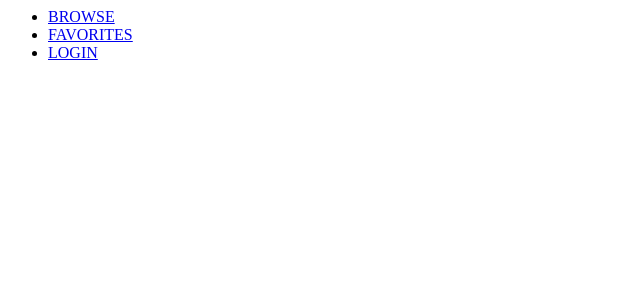
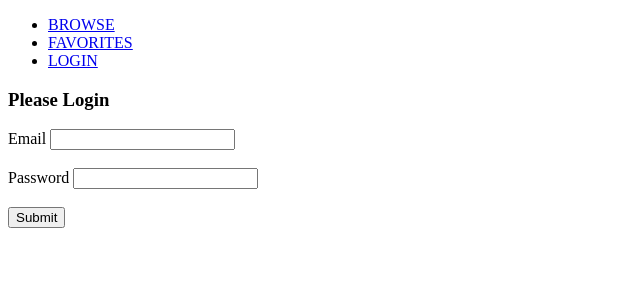
Before and after one commit to Shanz-Webbie/bookbycover, a Flask app: template templates/login.html in a window 1280 px wide. Shown: the top 300 px of the page, without its empty margins (0-640 px from the left). Run offline with Flask 2, Linux system fonts and the light colour scheme; the template is opened without the code that fills it, so the values that code supplies are empty.

Commit message:
sepearting login and signup pages

```diff
--- a/server.py
+++ b/server.py
@@ -1,5 +1,5 @@
-from flask import Flask, render_template, request, redirect, flash, session
-from model import connect_to_db, db
+from flask import Flask, render_template, request, redirect, flash, session, abort
+from model import User, connect_to_db, db
 import crud
 from jinja2 import StrictUndefined
 
@@ -19,59 +19,87 @@ app.secret_key = 'SECRETSECRETSECRET'
 app.config['PRESERVE_CONTEXT_ON_EXCEPTION'] = True
 app.jinja_env.undefined = StrictUndefined
 
+def get_user_from_session() -> User | None:
+    user_email = session.get("user_email")
+    if user_email:
+        return crud.get_user_by_email()
+    else:
+        return None
+
+
 def get_api_key():
     API_Key = os.environ['GOOGLEBOOKS_KEY']
     return API_Key
 
+
+def is_user_authorized() -> bool:
+    """Verify if user is authorized."""
+
+    user = get_user_from_session()
+    if user:
+        return True
+    else:
+        return False
+
 @app.route('/')
 def homepage():
     """Show homepage."""
+    # if user in session
+        # return redirect "browse"
+    # else return redirect "login"
 
-    return render_template('homepage.html')
+    if is_user_authorized():
+        return redirect("/browse")
+    else:
+        return redirect("/login")
 
-# def verify_authorization(user):
-#     """Verify if user is authorized."""
-
-#     authorized = False
-#     if user:
-#         authorized = True
-#     return authorized
-
-@app.route("/signup", methods=["POST"])
+@app.route("/signup", methods=["POST", "GET"])
 def register_user():
     """Create a new user."""
 
-    user_email = request.form.get("email")
-    password = request.form.get("password")
-    first_name = request.form.get("fname")
-
+    user_email = request.form.get("user_email")
+    user_password = request.form.get("user_password")
+    user_first_name = request.form.get("user_first_name")
     user = crud.get_user_by_email(user_email)
     if user:
         flash("Email already in use. Try again.")
+        return abort(400)
     else:
-        user = crud.create_user(user_email, password, first_name)
-        db.session.add(user)
-        db.session.commit()
+        user = crud.create_user(user_email, user_password, user_first_name)
         flash("Account created! Please log in.")
+        return redirect("/browse")
 
-    return redirect("/browse")
+
+
+
+
+@app.route("/login")
+def show_login_page():
+    """Show login page."""
+    return render_template("login.html")
+
 
 @app.route("/login", methods=["POST"])
 def process_login():
     """Process user login."""
 
-    email = request.form.get("email")
-    password = request.form.get("password")
+    user_email = request.form.get("user_email")
+    password = request.form.get("user_password")
 
-    user = crud.get_user_by_email(email)
-    if not user or user.user_password != password:
-        flash("The email or password you entered was incorrect.")
-    else:
-        # Log in user by storing the user's email in session
-        session["user_email"] = user.user_email
-        flash(f"Welcome back, {user.user_email}!")
+    # if request.method == "POST":
+    #     session.permanent = True
+    #     session["user_email"] = user_email
 
-    return redirect("/browse")
+
+    # user = crud.get_user_by_email(user_email)
+    # if not user or user.user_password != password:
+    #     flash("The email or password you entered was incorrect.")
+    # else:
+    #     # Log in user by storing the user's email in session
+    #     session["user_email"] = user.user_email
+    #     flash(f"Welcome back, {user.user_email}!")
+
+    # return redirect("/browse")
 
 @app.route('/browse')
 def browse():
@@ -85,21 +113,21 @@ def favorites():
 
     return render_template('favorites.html')
 
-# @app.route('/login', methods=["POST"])
-# def login():
-#     """Get username and password"""
+@app.route('/login', methods=["POST"])
+def login():
+    """Get username and password"""
 
-#     # user = crud.get_user_by_email(session['email'])
+    # user = crud.get_user_by_email(session['email'])
 
-#     # user_login_info = crud.create_user(user)
+    # user_login_info = crud.create_user(user)
 
-#     # if verify_authorization(user):
-#     #     return redirect("/home")
+    # if verify_authorization(user):
+    #     return redirect("/home")
 
-#     # db.session.add(user_login_info)
-#     # db.session.commit()
+    # db.session.add(user_login_info)
+    # db.session.commit()
 
-#     return render_template('login.html')
+    return render_template('login.html')
 
 if __name__ == '__main__':
     connect_to_db(app)
--- a/templates/login.html
+++ b/templates/login.html
@@ -1,19 +1,20 @@
-<!-- {% extends 'base.html' %}
-{% block content %}
+{% extends 'base.html' %}
+
+{% block body %}
 <div id="main" class="'content">
     <h3>Please Login</h3>
     <div class="form-group">
-    <form method="POST" action="/">
+    <form method="POST" action="/login">
         <label for="field-email">Email</label>
-        <input id="email" class="form-control" type="text" name="email" required><br><br>
+        <input id="email" class="form-control" type="text" name="user_email" required><br><br>
     </div>
     <div class="form-group">
             <label for="field-password">Password</label>
-            <input id="password" class="form-control" type="password" name="password" required><br><br>
+            <input id="password" class="form-control" type="password" name="user_password" required><br><br>
         </div>
     <div class="form-group">
         <input type="submit" value="Submit" class="btn btn-primary">
     </div>
 </form>
 
-{% endblock %} -->
+{% endblock %}
--- a/templates/signup.html
+++ b/templates/signup.html
@@ -1,5 +1,5 @@
 {% extends "base.html" %}
-{% block content %}
+{% block body %}
 
 <h3>Find your new favorite book</h3><br>
 <h2>Create an Account</h2>
@@ -11,7 +11,7 @@
         Password <input type="password" name="user_password">
     </p>
     <p>
-        First name <input type="text" name="fname">
+        First name <input type="text" name="user_first_name">
         <input type="submit">
     </p>
 </form>
```
Also changed, not shown: templates/homepage.html (+5 -2 lines).
